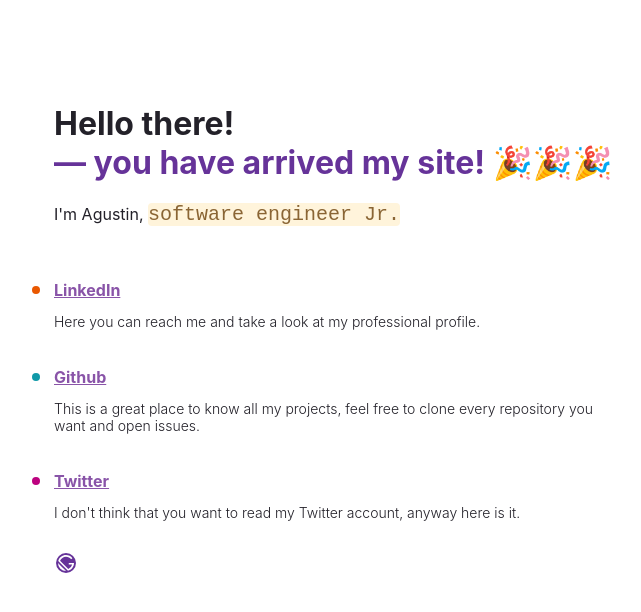
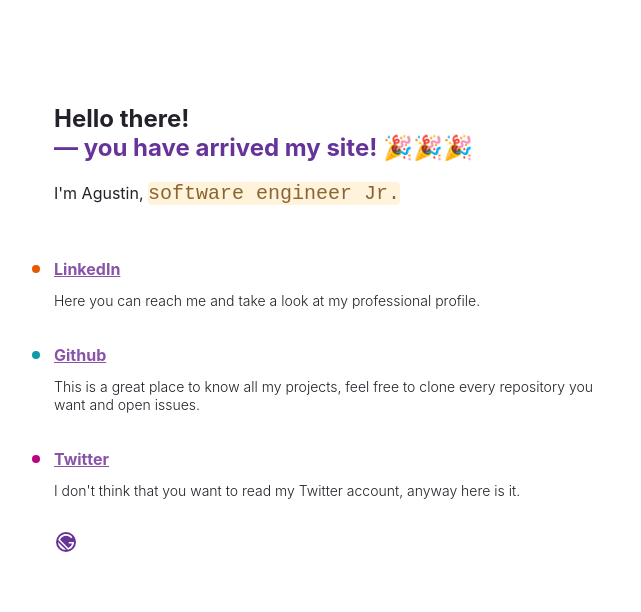
Before and after one commit to agustinlozano/first-gatsby-site, a Gatsby site: page / in a window 1280 px wide. Shown: the whole page, without its empty margins (50-691 px from the left). Built offline with nearby package versions, Linux system fonts and the light colour scheme; Gatsby itself is replaced by a stand-in of ours.

Commit message:
Update component

```diff
--- a/src/components/Hello/Hello.js
+++ b/src/components/Hello/Hello.js
@@ -2,13 +2,13 @@
 import { headingStyles, headingAccentStyles } from './hello.module.css'
 
 const Hello = () =>
-  <h1 className={headingStyles}>
+  <h2 className={headingStyles}>
     Hello there!
     <br />
     <span className={headingAccentStyles}>— you have arrived my site! </span>
     <span role='img' aria-label='Party popper emojis'>
       🎉🎉🎉
     </span>
-  </h1>
+  </h2>
 
 export default Hello
```
